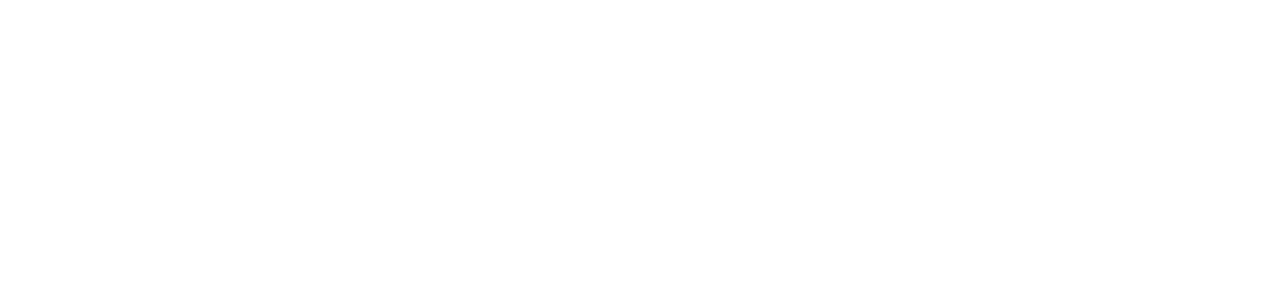
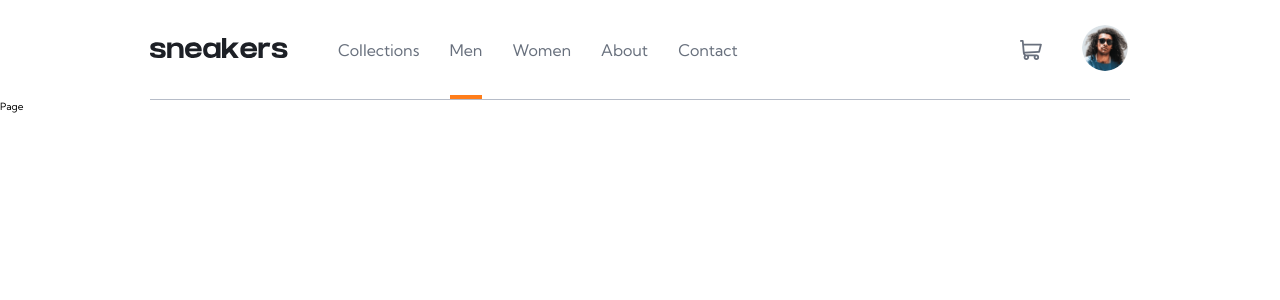
Before and after one commit to ethanledev/ecommerce-product-page, a React (Create React App) app: page /men in a window 1280 px wide. Shown: the top 300 px of the page. Built offline with nearby package versions, Linux system fonts and the light colour scheme.

Commit message:
Finish Nav component

```diff
--- a/package.json
+++ b/package.json
@@ -8,6 +8,7 @@
     "@testing-library/user-event": "^13.2.1",
     "react": "^18.1.0",
     "react-dom": "^18.1.0",
+    "react-router-dom": "6",
     "react-scripts": "5.0.1",
     "web-vitals": "^2.1.0"
   },
--- a/src/components/App.js
+++ b/src/components/App.js
@@ -1,9 +1,34 @@
 import styles from "./App.module.css";
+import Nav from "./Nav";
+import { Routes, Route } from "react-router-dom";
+import Page from "./Page";
+import { useState } from "react";
+import Links from "./Links";
 
 const App = () => {
+  const [itemCount, setItemCount] = useState(0);
+  const [showMenu, setShowMenu] = useState(false);
+
   return (
     <div className={styles.container}>
-      <div></div>
+      {showMenu && (
+        <Links
+          device="mobile"
+          hideMenu={() => setShowMenu(false)}
+          setShowMenu={setShowMenu}
+        />
+      )}
+      <Nav itemCount={itemCount} showMenu={() => setShowMenu(true)}></Nav>
+      <Routes>
+        <Route path="/" element={<Page />} />
+        <Route path="/collections" element={<Page />} />
+        <Route path="/men" element={<Page />} />
+        <Route path="/women" element={<Page />} />
+        <Route path="/about" element={<Page />} />
+        <Route path="/contact" element={<Page />} />
+        <Route path="/checkout" element={<Page />} />
+        <Route path="/user" element={<Page />} />
+      </Routes>
     </div>
   );
 };
--- a/src/components/App.module.css
+++ b/src/components/App.module.css
@@ -0,0 +1,3 @@
+.container {
+  position: relative;
+}
--- /dev/null
+++ b/src/components/Links.js
@@ -0,0 +1,47 @@
+import { Link, useLocation } from "react-router-dom";
+import styles from "./Links.module.css";
+import { ReactComponent as CloseIcon } from "../images/icon-close.svg";
+import { useRef } from "react";
+
+const ROUTES = ["/collections", "/men", "/women", "/about", "/contact"];
+
+const Links = ({ device, hideMenu }) => {
+  const { pathname } = useLocation();
+  const menuRef = useRef();
+
+  const handleContainerClick = (e) => {
+    if (menuRef.current && !menuRef.current.contains(e.target)) {
+      hideMenu();
+    }
+  };
+
+  const renderLinks = () => {
+    return ROUTES.map((route) => (
+      <div
+        key={route}
+        className={`${styles.link} ${pathname === route && styles.active}`}
+        onClick={hideMenu}
+      >
+        <Link to={route}>{route.split("/")[1]}</Link>
+      </div>
+    ));
+  };
+
+  return (
+    <div
+      className={`${styles.container} ${styles[device]}`}
+      onClick={(e) => handleContainerClick(e)}
+    >
+      <div className={`${styles.links}`} ref={menuRef}>
+        {device === "mobile" && (
+          <div className={styles.closeIcon}>
+            <CloseIcon onClick={hideMenu} />
+          </div>
+        )}
+        {renderLinks()}
+      </div>
+    </div>
+  );
+};
+
+export default Links;
--- /dev/null
+++ b/src/components/Links.module.css
@@ -0,0 +1,97 @@
+.active {
+  border-bottom: 0.4rem solid var(--orange) !important;
+}
+
+.container {
+  height: 100%;
+}
+
+.link {
+  height: 100%;
+  margin-right: 3rem;
+  border-bottom: 0.4rem solid transparent;
+}
+
+.link a {
+  color: var(--dark-grayish-blue);
+  height: 100%;
+  font-size: 1.6rem;
+  display: flex;
+  align-items: center;
+  padding-top: 0.4rem;
+  text-transform: capitalize;
+}
+
+.links {
+  flex-grow: 1;
+  display: flex;
+  margin-left: 5rem;
+  height: 100%;
+}
+
+.mobile {
+  display: none;
+}
+
+@media only screen and (max-width: 820px) {
+  .active {
+    border-bottom: none !important;
+    border-right: 1rem solid var(--orange) !important;
+  }
+
+  .container {
+    height: 100vh;
+    width: 100vw;
+    background: rgba(0, 0, 0, 0.75);
+    backdrop-filter: blur(1px);
+    -webkit-backdrop-filter: blur(1px);
+  }
+
+  .closeIcon {
+    padding-bottom: 3rem;
+  }
+
+  .desktop {
+    display: none;
+  }
+
+  .mobile {
+    display: flex;
+    position: absolute;
+  }
+
+  .link {
+    height: auto;
+    padding: 1.5rem 0;
+    width: 100%;
+    border-right: 1rem solid transparent;
+    border-bottom: none;
+    cursor: pointer;
+  }
+
+  .link a {
+    color: black;
+    font-weight: 700;
+  }
+
+  .links {
+    flex-grow: unset;
+    display: flex;
+    margin: 0;
+    flex-direction: column;
+    padding: 3rem 0 0 3rem;
+    width: 30rem;
+    background-color: white;
+  }
+
+  .links a {
+    margin-right: 0;
+    width: 100%;
+  }
+}
+
+@media only screen and (max-width: 320px) {
+  .links {
+    width: 20rem;
+  }
+}
--- /dev/null
+++ b/src/components/Nav.js
@@ -0,0 +1,95 @@
+/* eslint-disable jsx-a11y/anchor-is-valid */
+import styles from "./Nav.module.css";
+import { Link, useLocation } from "react-router-dom";
+import { ReactComponent as Logo } from "../images/logo.svg";
+import { ReactComponent as CartIcon } from "../images/icon-cart.svg";
+import { ReactComponent as DeleteIcon } from "../images/icon-delete.svg";
+import { ReactComponent as MenuIcon } from "../images/icon-menu.svg";
+import { useEffect, useRef, useState } from "react";
+import Links from "./Links";
+
+const Nav = ({ itemCount, showMenu }) => {
+  const { pathname } = useLocation();
+  const cartPreviewRef = useRef();
+  const [showCartPreview, setShowCartPreview] = useState(false);
+
+  useEffect(() => {
+    const handleClickOutside = (event) => {
+      if (
+        cartPreviewRef.current &&
+        !cartPreviewRef.current.contains(event.target)
+      ) {
+        setShowCartPreview(false);
+      }
+    };
+
+    document.addEventListener("mousedown", handleClickOutside);
+
+    return () => document.removeEventListener("mousedown", handleClickOutside);
+  }, []);
+
+  return (
+    <nav className={styles.container}>
+      <div className={styles.navGroup}>
+        <div className={styles.menuIcon} onClick={showMenu}>
+          <MenuIcon />
+        </div>
+        <Link to="/">
+          <Logo />
+        </Link>
+        <Links device="desktop" />
+      </div>
+      <div className={styles.navGroup}>
+        <div className={styles.cartIcon} ref={cartPreviewRef}>
+          <CartIcon onClick={() => setShowCartPreview(!showCartPreview)} />
+          <div
+            className={styles.itemCount}
+            style={{ display: itemCount === 0 ? "none" : "block" }}
+          >
+            {itemCount}
+          </div>
+          {showCartPreview && (
+            <div className={styles.cartPreviewContainer}>
+              <div className={styles.cartPreview}>
+                <div className={styles.title}>Cart</div>
+                <div className={styles.body}>
+                  <div className={styles.itemContainer}>
+                    <div className={styles.item}>
+                      <img
+                        src={require("../images/image-product-1-thumbnail.jpg")}
+                        alt="product 1"
+                      />
+                      <div className={styles.description}>
+                        <div>Fall limited Edition Sneakers</div>
+                        <div>
+                          $125.00 x 3<strong>$375.00</strong>
+                        </div>
+                      </div>
+                    </div>
+                    <div>
+                      <DeleteIcon />
+                    </div>
+                  </div>
+                  <Link to="/checkout" className={styles.button}>
+                    Checkout
+                  </Link>
+                </div>
+              </div>
+            </div>
+          )}
+        </div>
+        <Link to="/user">
+          <img
+            className={`${styles.avatar} ${
+              pathname === "/user" && styles.avatarActive
+            }`}
+            src={require("../images/image-avatar.png")}
+            alt="user"
+          />
+        </Link>
+      </div>
+    </nav>
+  );
+};
+
+export default Nav;
--- /dev/null
+++ b/src/components/Nav.module.css
@@ -0,0 +1,187 @@
+svg {
+  cursor: pointer;
+}
+
+.avatar {
+  width: 5rem;
+  cursor: pointer;
+  border: 0.2rem solid transparent;
+  border-radius: 50%;
+}
+
+.avatar:hover,
+.avatarActive {
+  border: 0.2rem solid var(--orange) !important;
+}
+
+.body {
+  padding: 2rem;
+  font-size: 1.4rem;
+}
+
+.button {
+  display: block;
+  border: none;
+  padding: 1.5rem 0;
+  font-weight: 700;
+  background-color: var(--orange);
+  color: white;
+  border-radius: 0.5rem;
+  cursor: pointer;
+  text-align: center;
+}
+
+.cartIcon {
+  position: relative;
+  display: flex;
+  justify-content: center;
+  align-items: center;
+}
+
+.cartPreview {
+  width: 32rem;
+  background-color: white;
+  border-radius: 0.7rem;
+  box-shadow: rgba(0, 0, 0, 0.15) 0px 5px 15px;
+}
+
+.cartPreviewContainer {
+  position: absolute;
+  top: 4.5rem;
+}
+
+.container {
+  display: flex;
+  justify-content: space-between;
+  padding: 0;
+  margin: 0 15rem;
+  border-bottom: 0.1rem solid var(--grayish-blue);
+  height: 10rem;
+}
+
+.description {
+  margin-left: 1.5rem;
+  height: 4.5rem;
+  display: flex;
+  flex-direction: column;
+  justify-content: space-between;
+  color: var(--dark-grayish-blue);
+}
+
+.description strong {
+  margin-left: 1rem;
+}
+
+.item {
+  display: flex;
+  align-items: center;
+}
+
+.item img {
+  width: 5rem;
+  border-radius: 0.3rem;
+}
+
+.itemContainer {
+  display: flex;
+  justify-content: space-between;
+  align-items: center;
+  padding-bottom: 2rem;
+}
+
+.itemCount {
+  position: absolute;
+  top: -0.7rem;
+  right: -0.7rem;
+  background-color: var(--orange);
+  color: white;
+  font-size: 1rem;
+  width: 2rem;
+  text-align: center;
+  border-radius: 1rem;
+}
+
+.menuIcon {
+  display: none;
+}
+
+.navGroup {
+  display: flex;
+  align-items: center;
+}
+
+.navGroup:last-child {
+  width: 11rem;
+  justify-content: space-between;
+}
+
+.title {
+  font-size: 1.6rem;
+  font-weight: 700;
+  padding: 2rem;
+  border-bottom: 0.1rem solid var(--grayish-blue);
+}
+
+@media only screen and (max-width: 1024px) {
+  .cartIcon {
+    position: unset;
+  }
+
+  .cartPreviewContainer {
+    right: 4.5rem;
+    top: 8.5rem;
+  }
+
+  .container {
+    margin: 0 4.5rem;
+  }
+}
+
+@media only screen and (max-width: 820px) {
+  .cartPreviewContainer {
+    right: 3rem;
+    top: 8rem;
+  }
+
+  .container {
+    border: none;
+    margin: 0;
+    padding: 0 3rem;
+    height: 7rem;
+  }
+
+  .menuIcon {
+    height: 100%;
+    display: flex;
+    align-items: center;
+    padding-right: 3rem;
+  }
+}
+
+@media only screen and (max-width: 500px) {
+  .avatar {
+    width: 4rem;
+  }
+
+  .cartPreview {
+    width: 100%;
+  }
+
+  .cartPreviewContainer {
+    right: 0;
+    width: 100%;
+    padding: 0 2rem;
+  }
+
+  .container {
+    padding: 0 2rem;
+  }
+
+  .menuIcon {
+    padding-right: 2rem;
+  }
+
+  .navGroup:last-child {
+    width: 8rem;
+  }
+}
--- /dev/null
+++ b/src/components/Page.js
@@ -0,0 +1,11 @@
+import styles from "./Page.module.css";
+
+const Page = () => {
+  return (
+    <main>
+      <div>Page</div>
+    </main>
+  );
+};
+
+export default Page;
--- a/src/index.css
+++ b/src/index.css
@@ -2,8 +2,8 @@
   box-sizing: border-box;
 }
 
-html {
-  font-size: 62.5%;
+a {
+  text-decoration: none;
 }
 
 body {
@@ -20,6 +20,10 @@
     monospace;
 }
 
+html {
+  font-size: 62.5%;
+}
+
 :root {
   --orange: hsl(26, 100%, 55%);
   --pale-orange: hsl(25, 100%, 94%);
--- a/src/index.js
+++ b/src/index.js
@@ -1,11 +1,14 @@
 import React from "react";
 import ReactDOM from "react-dom/client";
 import "./index.css";
+import { BrowserRouter } from "react-router-dom";
 import App from "./components/App";
 
 const root = ReactDOM.createRoot(document.getElementById("root"));
 root.render(
   <React.StrictMode>
-    <App />
+    <BrowserRouter>
+      <App />
+    </BrowserRouter>
   </React.StrictMode>
 );
```
Also changed, not shown: src/components/Page.module.css (added), 1 other file (tests, documents, lock files or other folders).
